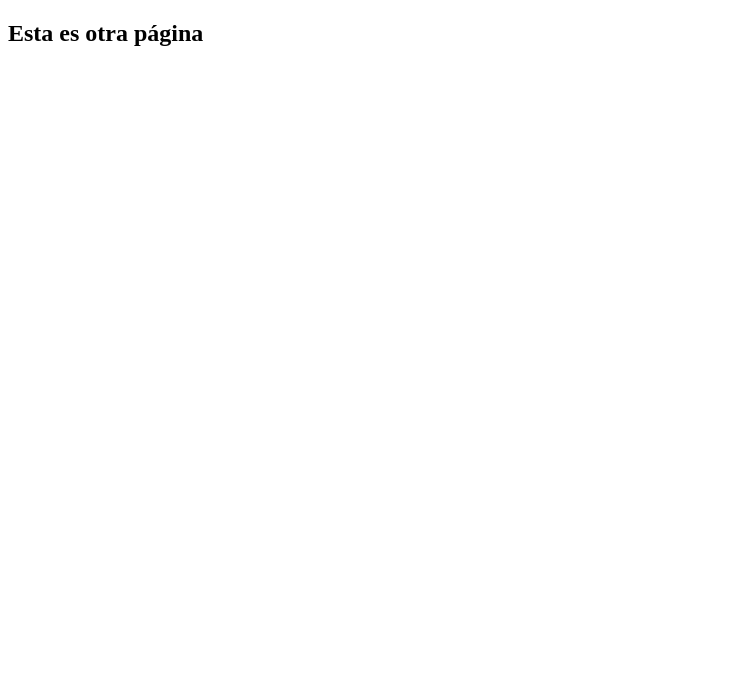
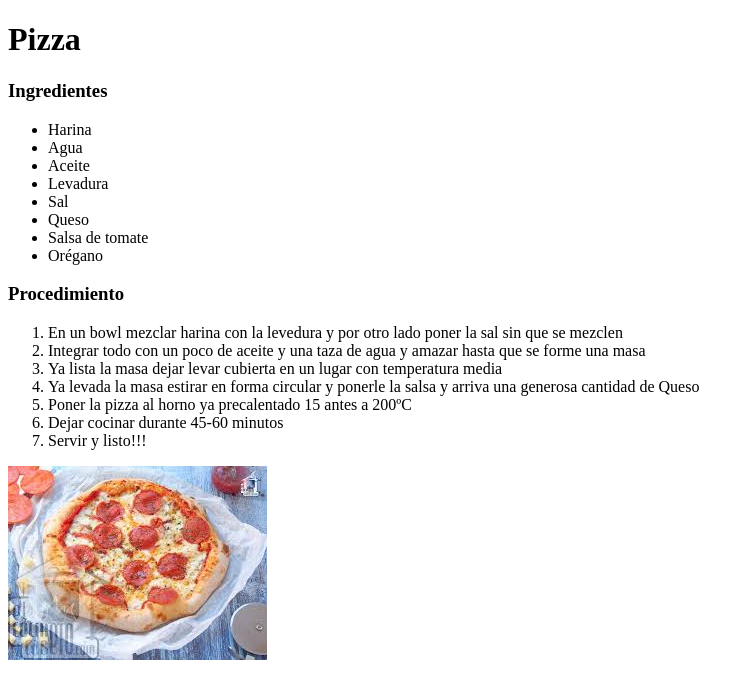
Before and after one commit to MartinC2521/informatica, a plain HTML site: page enlace.html in a window 1280 px wide. Shown: the whole page, without its empty margins (0-754 px from the left). Drawn offline with Linux system fonts and the light colour scheme.

Commit message:
Add files via upload

```diff
--- a/enlace.html
+++ b/enlace.html
@@ -7,6 +7,28 @@
     <title>Document</title>
 </head>
 <body>
-    <h2>Esta es otra página</h2>
+    <h1>Pizza</h1>
+    <h3>Ingredientes</h3>
+    <ul>
+        <li>Harina</li>
+        <li>Agua</li>
+        <li>Aceite</li>
+        <li>Levadura</li>
+        <li>Sal</li>
+        <li>Queso</li>
+        <li>Salsa de tomate</li>
+        <li>Orégano</li>
+    </ul>
+    <h3>Procedimiento</h3>
+    <ol>
+        <li>En un bowl mezclar harina con la levedura y por otro lado poner la sal sin que se mezclen</li>
+        <li>Integrar todo con un poco de aceite y una taza de agua y amazar hasta que se forme una masa</li>
+        <li>Ya lista la masa dejar levar cubierta en un lugar con temperatura media</li>
+        <li>Ya levada la masa estirar en forma circular y ponerle la salsa y arriva una generosa cantidad de Queso</li>
+        <li>Poner la pizza al horno ya precalentado 15 antes a 200ºC</li>
+        <li>Dejar cocinar durante 45-60 minutos</li>
+        <li>Servir y listo!!!</li>
+    </ol>
+    <img src="./pizza.jpg"
 </body>
 </html>
```
Also changed, not shown: pizza.jpg (added).
